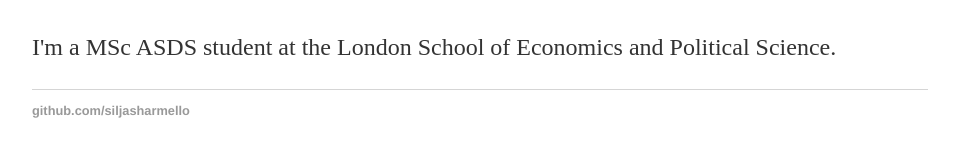
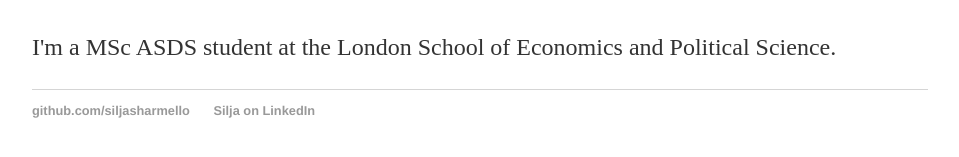
Before and after one commit to siljasharmello/siljasharmello.github.io, a Jekyll site: the page built from index.html, in a window 1280 px wide. Shown: the part 166-323 px from the top of the page, without its empty margins (160-1119 px from the left). Built offline with Jekyll 4.4.1, drawn with Linux system fonts in a browser that asks for light colours.

Commit message:
Update default.html

```diff
--- a/_layouts/default.html
+++ b/_layouts/default.html
@@ -22,6 +22,8 @@
 			<footer>
 	    		<ul>
 	        		<li><a href="https://github.com/siljasharmello">github.com/siljasharmello</a></li>
+				<li><a href="https://www.linkedin.com/in/silja-l%C3%BCthi/">Silja on LinkedIn</a></li>
+
 				</ul>
 			</footer>
 		</body>
```
